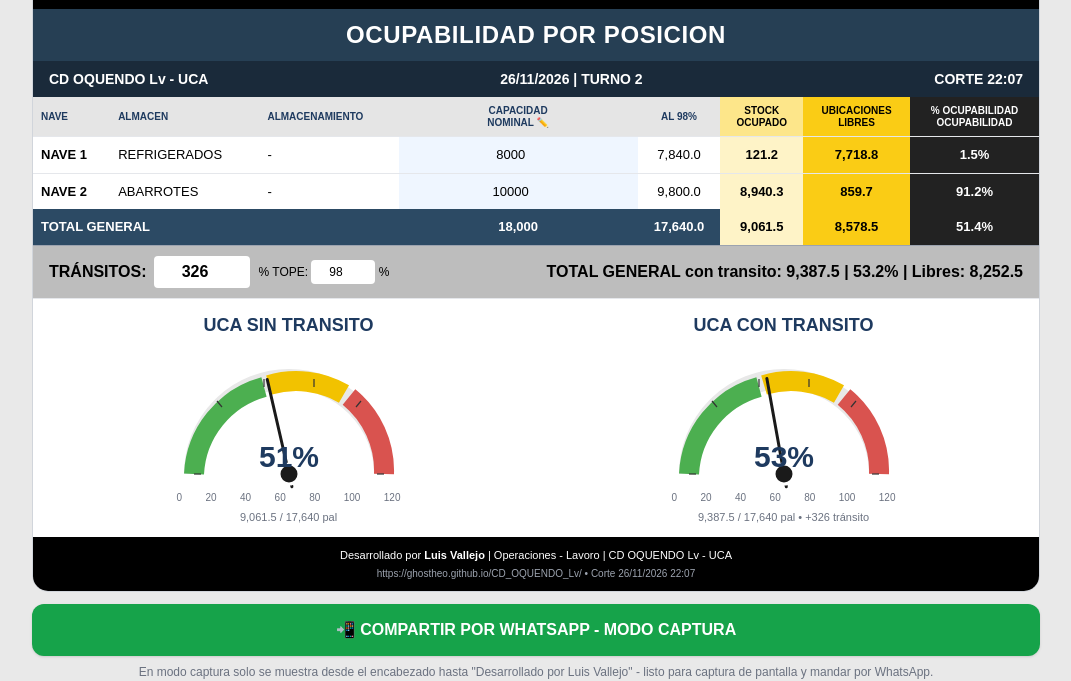
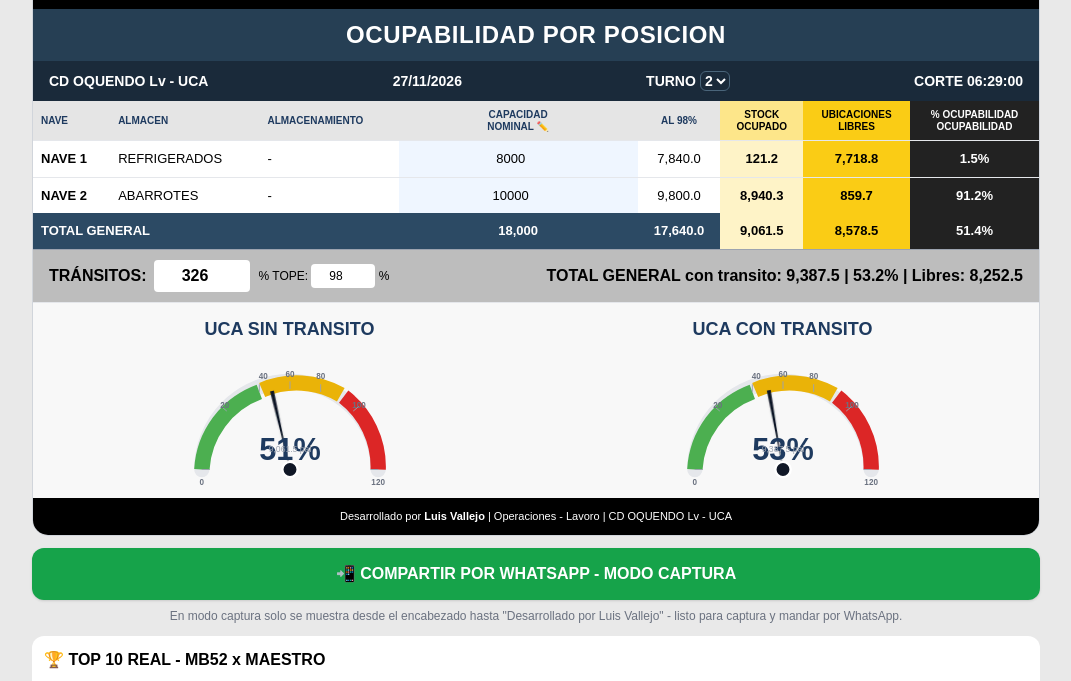
Before and after one commit to Ghostheo/CD_OQUENDO_Lv, a plain HTML site: page index.html in a window 1280 px wide. Shown: the part 113-794 px from the top of the page, without its empty margins (104-1175 px from the left). Drawn offline with nearby package versions, Linux system fonts and the light colour scheme.

Commit message:
Update index.html

```diff
--- a/index.html
+++ b/index.html
@@ -8,27 +8,28 @@ body{font-family:Arial,Helvetica,sans-serif;background:#e9e9e9}
 .tabla td{font-size:13px}
 input{outline:none;background:transparent;text-align:center;font-weight:900;width:100%}
 input:focus{background:#fffbe6}
-/* MODO CAPTURA: solo encabezado hasta Desarrollado */
+select{outline:none;background:#1a2a3a;color:white;font-weight:900;border:1px solid #4a657a;border-radius:6px;padding:2px 4px;text-align:center}
+select option{background:white;color:black}
 body.captura .no-captura{display:none!important}
 body.captura{background:white!important}
 body.captura .max-w-5xl{padding:0!important}
-.solo-captura{display:none}
-body.captura .solo-captura{display:block!important}
 #btnSalir{position:fixed;top:12px;right:12px;z-index:99;background:#1e40af;color:white;width:56px;height:56px;border-radius:9999px;display:none;align-items:center;justify-content:center;flex-direction:column;font-size:22px;line-height:1;box-shadow:0 4px 12px rgba(0,0,0,.35);border:2px solid white}
 body.captura #btnSalir{display:flex!important}
 #btnSalir span{font-size:8px;font-weight:900;margin-top:1px}
-.gauge-wrap{width:240px;margin:0 auto;text-align:center}
+/* CRONOMETRO PROFESIONAL */
+.gauge-wrap{width:230px;margin:0 auto;text-align:center}
 .gauge-svg{width:100%;height:auto;display:block}
+.gauge-tick{font-size:8.5px;fill:#6b7280;font-weight:700;font-family:Arial}
+.gauge-pct{font-size:32px;font-weight:900;fill:#1e3a5f;font-family:Arial}
+.gauge-sub{font-size:9px;fill:#9ca3af;font-family:Arial}
 </style></head>
 <body class="pb-6">
 <button id="btnSalir" onclick="salirCaptura()">🚪<span>SALIR</span></button>
 
 <div class="max-w-5xl mx-auto px-2">
-
-<!-- ===== CUADRO CAPTURA: ENCABEZADO HASTA DESARROLLADO ===== -->
 <div id="reporteCaptura" class="bg-white border border-gray-300 mt-3 rounded-2xl overflow-hidden">
 
-<!-- ENCABEZADO NUEVO -->
+<!-- ENCABEZADO -->
 <div class="bg-black text-white text-center pt-4 pb-3 px-3">
 <p class="text-[11px] tracking-[0.3em] text-yellow-400 font-bold">OPERACIONES LAVORO</p>
 <h1 class="text-3xl md:text-4xl font-black tracking-wide leading-tight mt-1">UCA - CD OQUENDO</h1>
@@ -37,8 +38,13 @@ body.captura #btnSalir{display:flex!important}
 <div class="bg-[#263f54] text-white text-center py-2.5">
 <h2 class="text-xl md:text-2xl font-black tracking-wide">OCUPABILIDAD POR POSICION</h2>
 </div>
-<div class="bg-[#1a2a3a] text-white flex justify-between px-4 py-2 text-xs md:text-sm font-bold">
-<span>CD OQUENDO Lv - UCA</span><span>26/11/2026 | TURNO 2</span><span>CORTE 22:07</span>
+
+<!-- FECHA/HORA REAL + TURNO EDITABLE -->
+<div class="bg-[#1a2a3a] text-white flex flex-wrap justify-between items-center gap-2 px-4 py-2.5 text-xs md:text-sm font-bold">
+<span>CD OQUENDO Lv - UCA</span>
+<span id="fechaReal">--/--/----</span>
+<span class="flex items-center gap-1">TURNO <select id="turno"><option value="1">1</option><option value="2" selected>2</option><option value="3">3</option></select></span>
+<span>CORTE <span id="horaReal">--:--:--</span></span>
 </div>
 
 <!-- TABLA -->
@@ -76,69 +82,68 @@ body.captura #btnSalir{display:flex!important}
 </tr>
 </tbody></table>
 
-<!-- TRANSITOS + TOPE -->
+<!-- TRANSITOS -->
 <div class="bg-[#bdbdbd] flex flex-col md:flex-row md:items-center justify-between px-4 py-2.5 gap-2 font-black text-sm md:text-base border-t border-gray-400">
 <div class="flex items-center gap-2">TRÁNSITOS: <span class="bg-white px-2 py-1 rounded w-24 inline-block"><input id="trans" type="number" value="326" oninput="recalc()"></span>
 <span class="font-normal text-xs">% TOPE: <span class="bg-white px-2 py-1 rounded w-16 inline-block"><input id="tope" type="number" value="98" oninput="recalc()"></span> %</span></div>
 <div>TOTAL GENERAL con transito: <span id="conTransTxt">9,387.5</span> | <span id="conTransPct">53.2%</span> | Libres: <span id="libConTrans">8,252.5</span></div>
 </div>
 
-<!-- TACOMETROS MEJORADOS - PROFESIONALES -->
-<div class="bg-white grid grid-cols-2 gap-2 p-3 border-t">
+<!-- CRONOMETROS PROFESIONALES - ESTILO BSF -->
+<div class="bg-[#f8f8f8] grid grid-cols-2 gap-1 p-3 border-t">
 <div class="gauge-wrap">
-<p class="font-black text-[#1e3a5f] text-base md:text-lg">UCA SIN TRANSITO</p>
-<svg class="gauge-svg" viewBox="0 0 240 155">
-<!-- arco base -->
-<path d="M 25 135 A 95 95 0 0 1 215 135" fill="none" stroke="#e8e8e8" stroke-width="20" stroke-linecap="butt"/>
-<!-- segmentos con separadores blancos -->
-<path d="M 25 135 A 95 95 0 0 1 95 48" fill="none" stroke="#4caf50" stroke-width="20"/>
-<path d="M 100 46 A 95 95 0 0 1 175 55" fill="none" stroke="#f2c200" stroke-width="20"/>
-<path d="M 180 58 A 95 95 0 0 1 215 135" fill="none" stroke="#d9534f" stroke-width="20"/>
-<!-- ticks pequeños -->
-<g stroke="#333" stroke-width="1.2">
-<line x1="25" y1="135" x2="32" y2="135"/><line x1="48" y1="62" x2="53" y2="68"/><line x1="95" y1="40" x2="95" y2="48"/><line x1="145" y1="40" x2="145" y2="48"/><line x1="192" y1="62" x2="187" y2="68"/><line x1="215" y1="135" x2="208" y2="135"/>
-</g>
-<!-- aguja con cola -->
-<g id="aguja1"><line x1="120" y1="135" x2="120" y2="38" stroke="#1a1a1a" stroke-width="3" stroke-linecap="round"/><line x1="120" y1="135" x2="120" y2="148" stroke="#1a1a1a" stroke-width="3" stroke-linecap="round"/></g>
-<circle cx="120" cy="135" r="10" fill="#1a1a1a" stroke="white" stroke-width="3"/>
-<text x="120" y="128" text-anchor="middle" font-size="30" font-weight="900" fill="#1e3a5f" id="g1Big">51%</text>
+<p class="font-black text-[#1e3a5f] text-base md:text-lg leading-tight">UCA SIN TRANSITO</p>
+<svg class="gauge-svg" viewBox="0 0 240 150">
+<defs><filter id="sh" x="-20%" y="-20%" width="140%" height="140%"><feDropShadow dx="0" dy="1" stdDeviation="1" flood-opacity="0.2"/></filter></defs>
+<!-- fondo -->
+<path d="M 28 132 A 92 92 0 0 1 212 132" fill="none" stroke="#e5e7eb" stroke-width="16" stroke-linecap="round"/>
+<!-- verde 0-50 -->
+<path d="M 28 132 A 92 92 0 0 1 88 51" fill="none" stroke="#4caf50" stroke-width="16"/>
+<!-- amarillo 50-90 -->
+<path d="M 91 49 A 92 92 0 0 1 173 54" fill="none" stroke="#eab308" stroke-width="16"/>
+<!-- rojo 90-120 -->
+<path d="M 176 56 A 92 92 0 0 1 212 132" fill="none" stroke="#dc2626" stroke-width="16"/>
+<!-- ticks -->
+<g stroke="#9ca3af" stroke-width="1"><line x1="28" y1="132" x2="36" y2="132"/><line x1="48" y1="66" x2="54" y2="71"/><line x1="88" y1="43" x2="88" y2="51"/><line x1="120" y1="40" x2="120" y2="48"/><line x1="152" y1="43" x2="152" y2="51"/><line x1="192" y1="66" x2="186" y2="71"/><line x1="212" y1="132" x2="204" y2="132"/></g>
+<!-- numeros -->
+<text x="28" y="148" text-anchor="middle" class="gauge-tick">0</text><text x="52" y="68" text-anchor="middle" class="gauge-tick">20</text><text x="92" y="38" text-anchor="middle" class="gauge-tick">40</text><text x="120" y="35" text-anchor="middle" class="gauge-tick">60</text><text x="152" y="38" text-anchor="middle" class="gauge-tick">80</text><text x="192" y="68" text-anchor="middle" class="gauge-tick">100</text><text x="212" y="148" text-anchor="middle" class="gauge-tick">120</text>
+<!-- aguja profesional -->
+<g id="aguja1" filter="url(#sh)"><polygon points="120,132 118,48 122,48" fill="#111827"/><circle cx="120" cy="132" r="3" fill="#111827"/></g>
+<circle cx="120" cy="132" r="8" fill="#111827" stroke="white" stroke-width="2.5"/>
+<text x="120" y="122" text-anchor="middle" class="gauge-pct" id="g1Big">51%</text>
+<text x="120" y="114" text-anchor="middle" class="gauge-sub" id="g1Sub">9,061.5 pal</text>
 </svg>
-<div class="flex justify-between text-[10px] text-gray-500 px-2 -mt-1"><span>0</span><span>20</span><span>40</span><span>60</span><span>80</span><span>100</span><span>120</span></div>
-<p class="text-[11px] text-gray-500 mt-1">9,061.5 / 17,640 pal</p>
 </div>
 <div class="gauge-wrap">
-<p class="font-black text-[#1e3a5f] text-base md:text-lg">UCA CON TRANSITO</p>
-<svg class="gauge-svg" viewBox="0 0 240 155">
-<path d="M 25 135 A 95 95 0 0 1 215 135" fill="none" stroke="#e8e8e8" stroke-width="20"/>
-<path d="M 25 135 A 95 95 0 0 1 95 48" fill="none" stroke="#4caf50" stroke-width="20"/>
-<path d="M 100 46 A 95 95 0 0 1 175 55" fill="none" stroke="#f2c200" stroke-width="20"/>
-<path d="M 180 58 A 95 95 0 0 1 215 135" fill="none" stroke="#d9534f" stroke-width="20"/>
-<g stroke="#333" stroke-width="1.2">
-<line x1="25" y1="135" x2="32" y2="135"/><line x1="48" y1="62" x2="53" y2="68"/><line x1="95" y1="40" x2="95" y2="48"/><line x1="145" y1="40" x2="145" y2="48"/><line x1="192" y1="62" x2="187" y2="68"/><line x1="215" y1="135" x2="208" y2="135"/>
-</g>
-<g id="aguja2"><line x1="120" y1="135" x2="120" y2="38" stroke="#1a1a1a" stroke-width="3" stroke-linecap="round"/><line x1="120" y1="135" x2="120" y2="148" stroke="#1a1a1a" stroke-width="3" stroke-linecap="round"/></g>
-<circle cx="120" cy="135" r="10" fill="#1a1a1a" stroke="white" stroke-width="3"/>
-<text x="120" y="128" text-anchor="middle" font-size="30" font-weight="900" fill="#1e3a5f" id="g2Big">53%</text>
+<p class="font-black text-[#1e3a5f] text-base md:text-lg leading-tight">UCA CON TRANSITO</p>
+<svg class="gauge-svg" viewBox="0 0 240 150">
+<path d="M 28 132 A 92 92 0 0 1 212 132" fill="none" stroke="#e5e7eb" stroke-width="16" stroke-linecap="round"/>
+<path d="M 28 132 A 92 92 0 0 1 88 51" fill="none" stroke="#4caf50" stroke-width="16"/>
+<path d="M 91 49 A 92 92 0 0 1 173 54" fill="none" stroke="#eab308" stroke-width="16"/>
+<path d="M 176 56 A 92 92 0 0 1 212 132" fill="none" stroke="#dc2626" stroke-width="16"/>
+<g stroke="#9ca3af" stroke-width="1"><line x1="28" y1="132" x2="36" y2="132"/><line x1="48" y1="66" x2="54" y2="71"/><line x1="88" y1="43" x2="88" y2="51"/><line x1="120" y1="40" x2="120" y2="48"/><line x1="152" y1="43" x2="152" y2="51"/><line x1="192" y1="66" x2="186" y2="71"/><line x1="212" y1="132" x2="204" y2="132"/></g>
+<text x="28" y="148" text-anchor="middle" class="gauge-tick">0</text><text x="52" y="68" text-anchor="middle" class="gauge-tick">20</text><text x="92" y="38" text-anchor="middle" class="gauge-tick">40</text><text x="120" y="35" text-anchor="middle" class="gauge-tick">60</text><text x="152" y="38" text-anchor="middle" class="gauge-tick">80</text><text x="192" y="68" text-anchor="middle" class="gauge-tick">100</text><text x="212" y="148" text-anchor="middle" class="gauge-tick">120</text>
+<g id="aguja2" filter="url(#sh)"><polygon points="120,132 118,48 122,48" fill="#111827"/><circle cx="120" cy="132" r="3" fill="#111827"/></g>
+<circle cx="120" cy="132" r="8" fill="#111827" stroke="white" stroke-width="2.5"/>
+<text x="120" y="122" text-anchor="middle" class="gauge-pct" id="g2Big">53%</text>
+<text x="120" y="114" text-anchor="middle" class="gauge-sub" id="g2Sub">9,387.5 pal</text>
 </svg>
-<div class="flex justify-between text-[10px] text-gray-500 px-2 -mt-1"><span>0</span><span>20</span><span>40</span><span>60</span><span>80</span><span>100</span><span>120</span></div>
-<p class="text-[11px] text-gray-500 mt-1">9,387.5 / 17,640 pal • +326 tránsito</p>
 </div>
 </div>
 
-<!-- PIE DENTRO DE CAPTURA -->
+<!-- PIE SIN PAGINA -->
 <div class="bg-black text-white text-center py-2.5 px-3">
 <p class="text-[11px]">Desarrollado por <b>Luis Vallejo</b> | Operaciones - Lavoro | CD OQUENDO Lv - UCA</p>
-<p class="text-[10px] text-gray-400 mt-0.5">https://ghostheo.github.io/CD_OQUENDO_Lv/ • Corte 26/11/2026 22:07</p>
 </div>
 </div>
 
-<!-- BOTON WHATSAPP - FUERA DE CAPTURA -->
+<!-- BOTON WHATSAPP -->
 <div class="grid grid-cols-1 gap-2 mt-3 no-captura">
 <button onclick="entrarCaptura()" class="bg-green-600 text-white font-black p-3.5 rounded-xl text-base shadow">📲 COMPARTIR POR WHATSAPP - MODO CAPTURA</button>
-<p class="text-center text-xs text-gray-500">En modo captura solo se muestra desde el encabezado hasta "Desarrollado por Luis Vallejo" - listo para captura de pantalla y mandar por WhatsApp.</p>
+<p class="text-center text-xs text-gray-500">En modo captura solo se muestra desde el encabezado hasta "Desarrollado por Luis Vallejo" - listo para captura y mandar por WhatsApp.</p>
 </div>
 
-<!-- TOP 10 Y DETALLE - NO SALEN EN CAPTURA -->
+<!-- TOP 10 Y DETALLE -->
 <div class="no-captura">
 <div class="bg-white rounded-xl p-3 mt-3"><p class="font-black">🏆 TOP 10 REAL - MB52 x MAESTRO</p>
 <div class="text-xs space-y-2 mt-2">
@@ -153,7 +158,6 @@ body.captura #btnSalir{display:flex!important}
 <div><div class="flex justify-between font-bold"><span>9. 538002 MERMELADA 950G BARRIL</span><span>279.6 pal | 27,965 caj</span></div><div class="bg-gray-200 h-2 rounded"><div class="bg-indigo-600 h-2 rounded" style="width:20%"></div></div></div>
 <div><div class="flex justify-between font-bold"><span>10. 1007119 PANETON 900GR</span><span>277.2 pal | 11,087 caj</span></div><div class="bg-gray-200 h-2 rounded"><div class="bg-gray-600 h-2 rounded" style="width:20%"></div></div></div>
 </div></div>
-
 <div class="bg-white rounded-xl mt-3 overflow-hidden">
 <div class="bg-black text-white p-2 text-center font-black text-sm">DETALLE CORREGIDO - CAJAS Y PALLETS REALES | 200 CÓDIGOS | 7 ACTIVOS EXCLUIDOS</div>
 <div class="p-2"><input id="busc" type="text" placeholder="🔍 Buscar... Ej: 1001169 o SAN MATEO" class="w-full border-2 p-2 rounded-xl !text-left !font-normal" oninput="filtrar()"></div>
@@ -175,7 +179,7 @@ body.captura #btnSalir{display:flex!important}
 <tr class="border-b"><td class="p-2 font-bold">1001223</td><td class="p-2">GLORIA NIÑOS 170GR - CASI CERO</td><td class="p-2 text-right">1</td><td class="p-2 text-center">48</td><td class="p-2 text-center">80</td><td class="p-2 text-center font-bold">3,840</td><td class="p-2 text-center">0</td><td class="p-2 text-center font-bold bg-yellow-50">0.0</td><td class="p-2 text-center">ABARROTES</td></tr>
 <tr class="border-b"><td class="p-2 font-bold">1001135</td><td class="p-2">GLORIA 170GRX48 - CORREGIDO</td><td class="p-2 text-right">294,630</td><td class="p-2 text-center">48</td><td class="p-2 text-center">80</td><td class="p-2 text-center font-bold">3,840</td><td class="p-2 text-center">6,138</td><td class="p-2 text-center font-bold bg-yellow-50">76.7</td><td class="p-2 text-center">ABARROTES</td></tr>
 </tbody></table></div>
-<p class="text-center text-[11px] text-gray-500 py-2">V12 - Total 9,061.5 sin tránsito | 9,387.5 con tránsito 326 | MB52 26.11.2026</p>
+<p class="text-center text-[11px] text-gray-500 py-2">V14 - Total 9,061.5 sin tránsito | 9,387.5 con tránsito 326 | MB52 26.11.2026</p>
 </div>
 </div>
 </div>
@@ -183,10 +187,16 @@ body.captura #btnSalir{display:flex!important}
 <script>
 var STOCK1=121.2, STOCK2=8940.3, STOCKT=9061.5;
 function fmt(n){return n.toLocaleString('en-US',{minimumFractionDigits:1,maximumFractionDigits:1});}
+function reloj(){
+var d=new Date();
+var dd=String(d.getDate()).padStart(2,'0'), mm=String(d.getMonth()+1).padStart(2,'0'), yy=d.getFullYear();
+var hh=String(d.getHours()).padStart(2,'0'), mi=String(d.getMinutes()).padStart(2,'0'), ss=String(d.getSeconds()).padStart(2,'0');
+document.getElementById('fechaReal').textContent=dd+'/'+mm+'/'+yy;
+document.getElementById('horaReal').textContent=hh+':'+mi+':'+ss;
+}
 function setAguja(id,pct){
-  var el=document.getElementById(id);
-  // 0% = -90deg, 120% = +90deg
-  el.setAttribute('transform','rotate('+((pct/120)*180-90)+' 120 135)');
+var el=document.getElementById(id);
+el.setAttribute('transform','rotate('+((pct/120)*180-90)+' 120 132)');
 }
 function recalc(){
 var c1=parseFloat(document.getElementById('cap1').value)||8000;
@@ -211,10 +221,12 @@ document.getElementById('libConTrans').textContent=fmt(libCon);
 var pctSin=STOCKT/at*100;
 document.getElementById('g1Big').textContent=Math.round(pctSin)+'%';
 document.getElementById('g2Big').textContent=Math.round(pctCon)+'%';
+document.getElementById('g1Sub').textContent=fmt(STOCKT)+' pal';
+document.getElementById('g2Sub').textContent=fmt(con)+' pal';
 setAguja('aguja1',pctSin); setAguja('aguja2',pctCon);
 }
 function filtrar(){var q=(document.getElementById('busc').value||'').toLowerCase();document.querySelectorAll('#tb tr').forEach(function(r){r.style.display=r.textContent.toLowerCase().includes(q)?'':'none';});}
 function entrarCaptura(){document.body.classList.add('captura');window.scrollTo(0,0);}
 function salirCaptura(){document.body.classList.remove('captura');}
-recalc();
+reloj(); setInterval(reloj,1000); recalc();
 </script></body></html>
```
